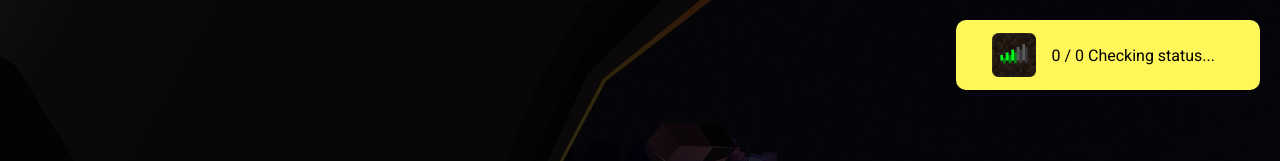
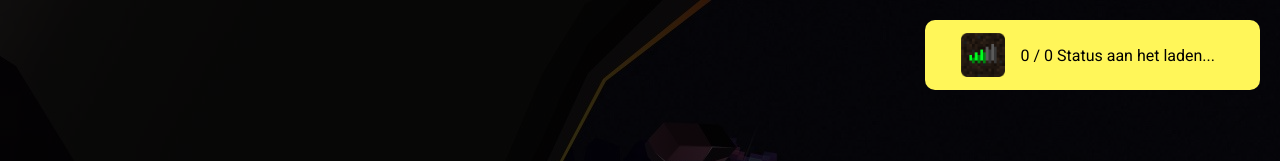
Before and after one commit to CodebySven/no-named-website, a plain HTML site: page index.html in a window 1280 px wide. Shown: the top 161 px of the page. Drawn offline with Linux system fonts and the light colour scheme; no server answers.

Commit message:
Update index.html

```diff
--- a/index.html
+++ b/index.html
@@ -36,7 +36,7 @@
 <body>
 	<div class="server-status-checker">
 		<img src="">
-		<span>0 / 0  Checking status...</span>
+		<span>0 / 0  Status aan het laden...</span>
 	</div>
 
 
```
